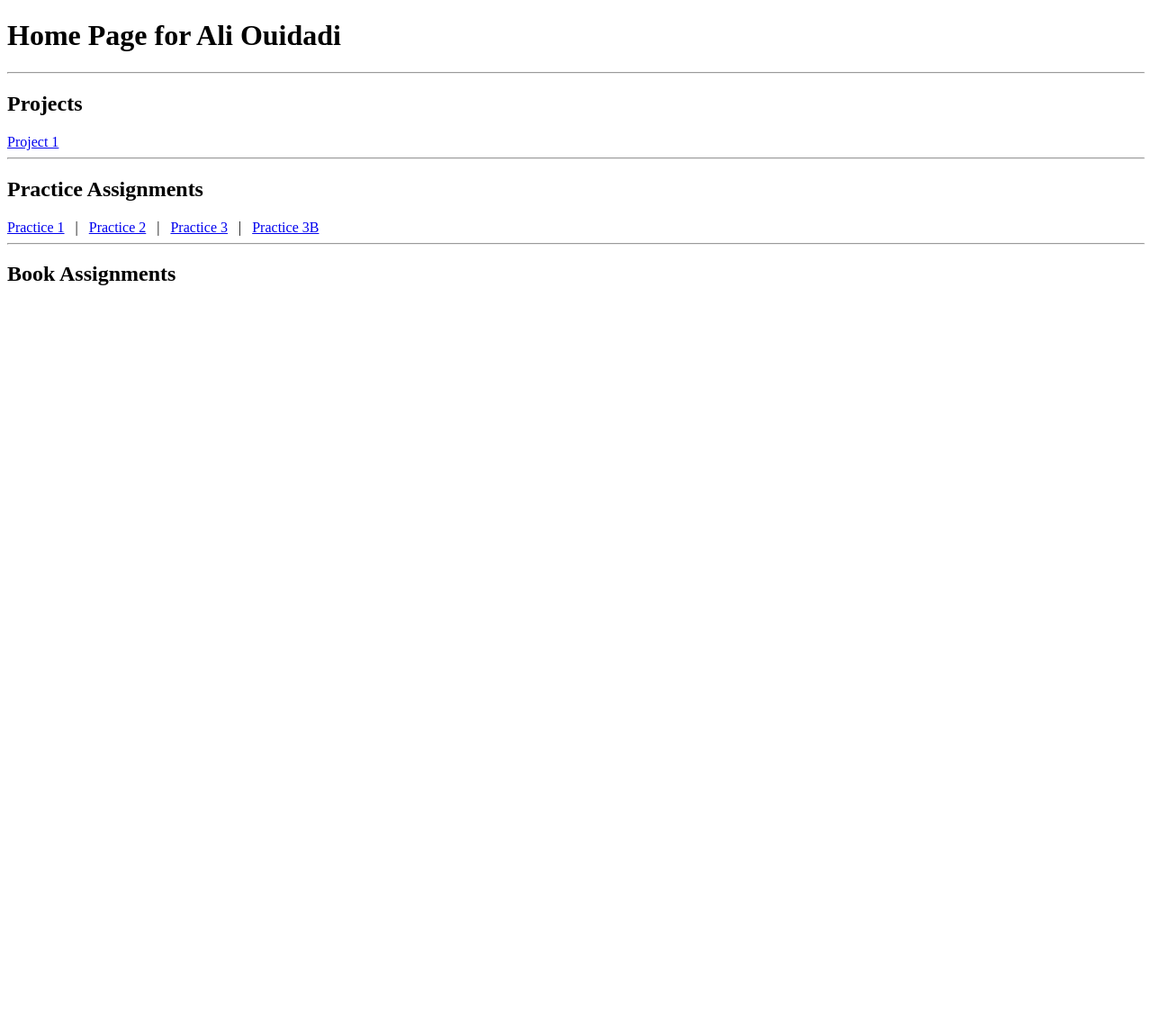
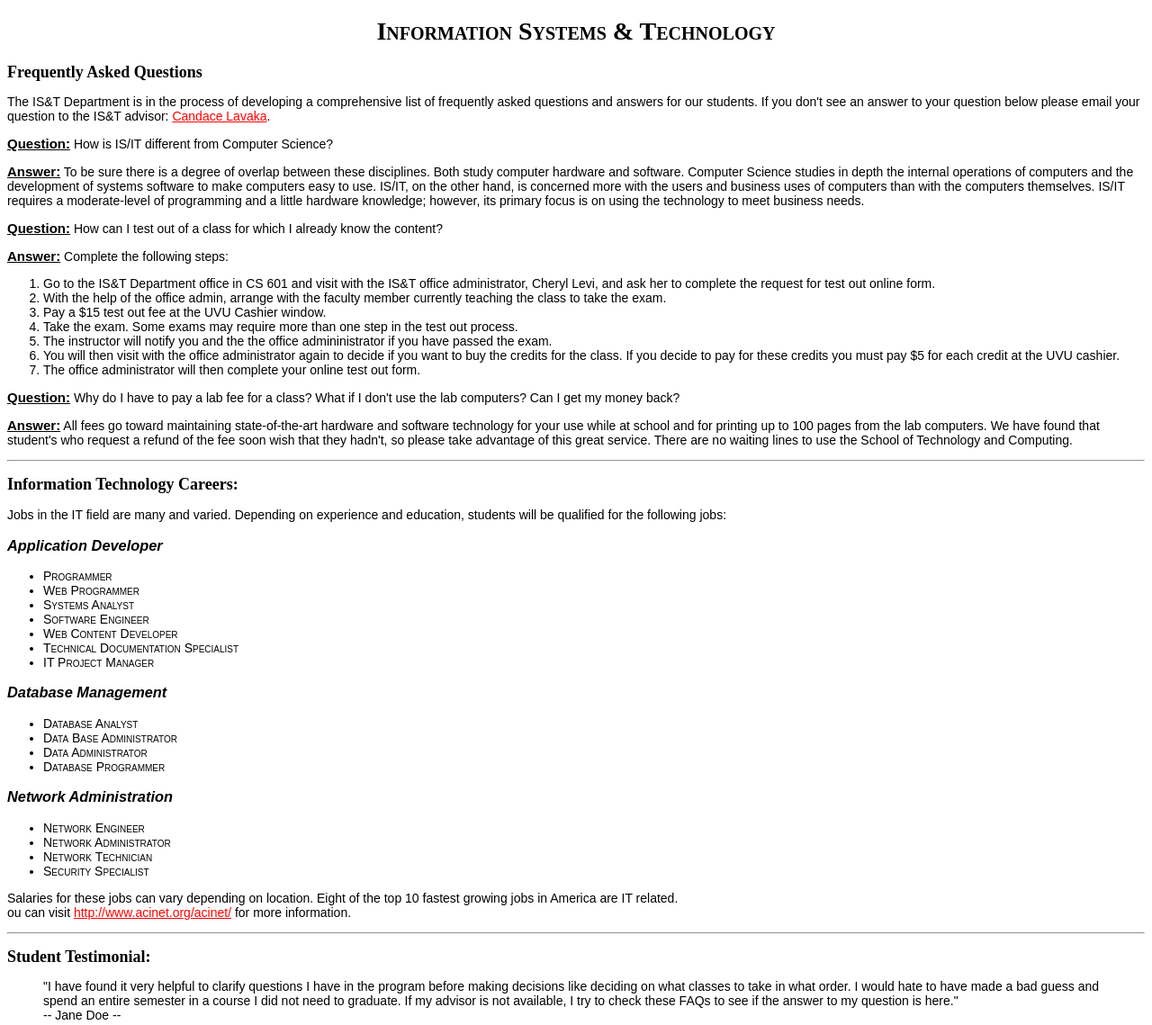
Before and after one commit to WIDA9421/INFO2420, a plain HTML site: page index.html in a window 1280 px wide. Shown: the whole page at 90% size. Before the commit the page ends 800 px from the top, so only its background shows below. Drawn offline with Linux system fonts and the light colour scheme.

Commit message:
HTML PRACTICE 4A

```diff
--- a/index.html
+++ b/index.html
@@ -2,31 +2,189 @@
 <html>
 <head>
 <meta charset="UTF-8">
-<title>Ali Ouidadi's Home Page</title>
+<title>HTML Practice 4A</title>
+
+<style type= "text/css" >
+
+body {
+  font-family: Arial, sans-serif;
+  font-size: 14px;
+}
+
+h1 {
+  text-align: center;
+  font-family: Century, serif;
+  font-variant: small-caps;
+}
+h2 {
+  text-align: left;
+  font-family: Century, serif;
+  font-size: 18px;
+}
+h3 {
+  text-align: left;
+  font-style: italic;
+}
+ul {
+  font-variant: small-caps;
+}
+.QA {
+  font-weight: bolder;
+  font-size: 15px;
+  text-decoration: underline;
+}
+a:link    { color: Red; }
+a:visited { color: Green; }
+a:hover   { color: DarkGreen; }
+</style>
 </head>
 
-<body>
+<body >
 
-<h1>Home Page for Ali Ouidadi</h1>
+<h1>Information Systems & Technology </h1>
+
+<h2>  Frequently Asked Questions</h2>
+
+
+<p>
+	The IS&T Department is in the process of developing a comprehensive list of frequently
+	asked questions and answers for our students.   If you don't see an answer to your question
+	below please email your question to the IS&T advisor:
+	<a href="mailto:candace.lavaka@uvu.edu">Candace Lavaka</a>.
+</p>
+
+
+<p>
+	<span class="QA">Question:</span> How is IS/IT different from Computer Science?
+</p>
+
+<p>
+	<span class="QA">Answer:</span>
+	To be sure there is a degree of overlap between these disciplines.
+	Both study computer hardware and software. Computer Science studies in depth the internal
+	operations of computers and the development of systems software to make computers easy to use.
+	IS/IT, on the other hand, is concerned more with the users and business uses of computers than
+	with the computers themselves. IS/IT requires a moderate-level of programming and a little
+	hardware knowledge; however, its primary focus is on using the technology to meet business needs.
+</p>
+
+
+<p>
+	<span class="QA">Question:</span> How can I test out of a class for which I already know the content?
+</p>
+
+<p>
+	<span class="QA">Answer:</span> Complete the following steps:
+	<ol>
+
+		<li>
+		Go to the IS&T Department office in CS 601 and visit with the IS&T office
+		administrator, Cheryl Levi, and ask her to complete the request for test out online form.
+		</li>
+
+		<li>
+		With the help of the office admin, arrange with the faculty member
+		currently teaching the class to take the exam.
+		</li>
+
+
+		<li>
+		Pay a $15 test out fee at the UVU Cashier window.
+		</li>
+
+		<li>
+		Take the exam.  Some exams may require more than one step in the test out process.
+		</li>
+
+		<li>
+		The instructor will notify you and the the office admininistrator if you
+		have passed the exam.
+		</li>
+
+		<li>
+		You will then visit with the office administrator again to decide if you want
+		to buy the credits for the class.  If you decide to pay for these credits you
+		must pay $5 for each credit at the UVU cashier.
+		</li>
+
+		<li>
+		The office administrator will then complete your online test out form.
+		</li>
+	</ol>
+</p>
+
+<p>
+	<span class="QA">Question:</span> Why do I have to pay a lab fee for a class? What if I don't use the lab computers?
+	Can I get my money back?
+</p>
+
+<p>
+	<span class="QA">Answer:</span> All fees go toward maintaining state-of-the-art hardware and software
+	technology for your use while at school and for printing up to 100 pages from the lab computers.
+	We have found that student's who request a refund of the fee soon wish that they hadn't,
+	so please take advantage of this great service. There are no waiting lines to use the
+	School of Technology and Computing.
+</p>
 
 <hr />
 
-<h2>Projects</h2>
-<a href="project1.htm">Project 1</a>
+
+<h2>Information Technology Careers:</h2>
+
+<p>
+	Jobs in the IT field are many and varied. Depending on experience and education,
+	students will be qualified for the following jobs:
+</p>
+
+<h3>Application Developer </h3>
+
+<ul >
+	<li>Programmer</li>
+	<li>Web Programmer</li>
+	<li>Systems Analyst</li>
+	<li>Software Engineer</li>
+	<li>Web Content Developer</li>
+	<li>Technical Documentation Specialist</li>
+	<li>IT Project Manager </li>
+</ul>
+
+<h3>Database Management </h3>
+
+<ul>
+	<li>Database Analyst</li>
+	<li>Data Base Administrator</li>
+	<li>Data Administrator</li>
+	<li>Database Programmer </li>
+</ul>
+
+<h3>Network Administration</h3>
+<ul>
+	<li>Network Engineer</li>
+	<li>Network Administrator</li>
+	<li>Network Technician</li>
+	<li>Security Specialist</li>
+</ul>
+
+<p>
+	Salaries for these jobs can vary depending on location.
+	Eight of the top 10 fastest growing jobs in America are IT related.<br />
+	ou can visit <a href="http://www.acinet.org/acinet/" target="_blank">http://www.acinet.org/acinet/</a>
+	for more information.
+</p>
+
 
 <hr />
 
-<h2>Practice Assignments</h2>
-<a href="/Spring2016/practice/HTML1/practice1.htm">Practice 1</a>
-&nbsp;&nbsp;|&nbsp;&nbsp;
-<a href="cactus.html">Practice 2</a>
-&nbsp;&nbsp;|&nbsp;&nbsp;
-<a href="HTML3Files/index.html">Practice 3</a>
-&nbsp;&nbsp;|&nbsp;&nbsp;
-<a href="glossary.html">Practice 3B</a>
-<hr />
-<h2>Book Assignments</h2>
+<h2>Student Testimonial:</h2>
 
+<blockquote>
+	"I have found it very helpful to clarify questions I have in the program before making decisions
+	like deciding on what classes to take in what order.  I would hate to have made a bad guess and
+	spend an entire semester in a course I did not need to graduate.  If my advisor is not available,
+	I try to check these FAQs to see if the answer to my question is here."
+	<br />
+	 -- Jane Doe --
+</blockquote>
 
 
 </body>
```
